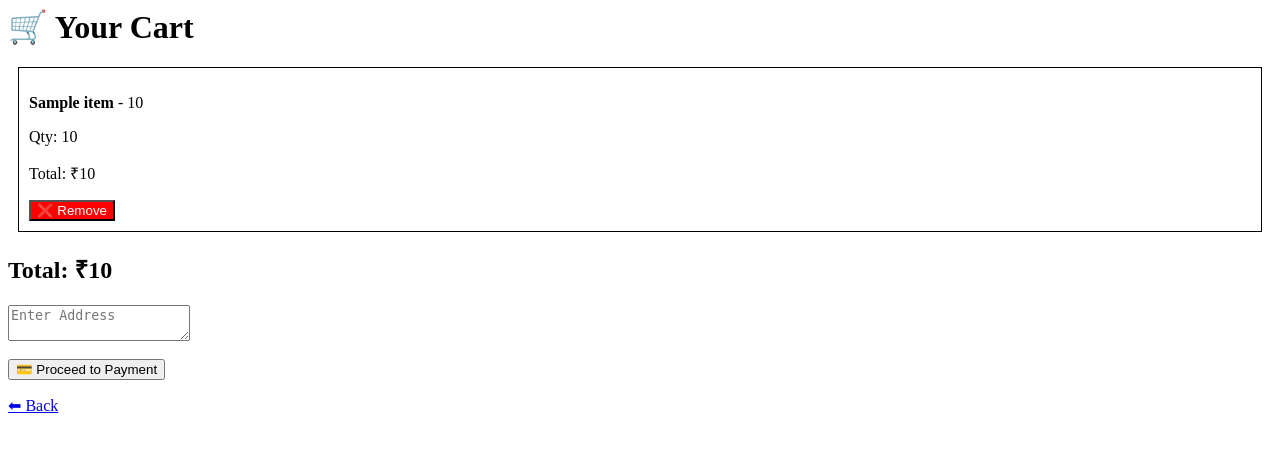
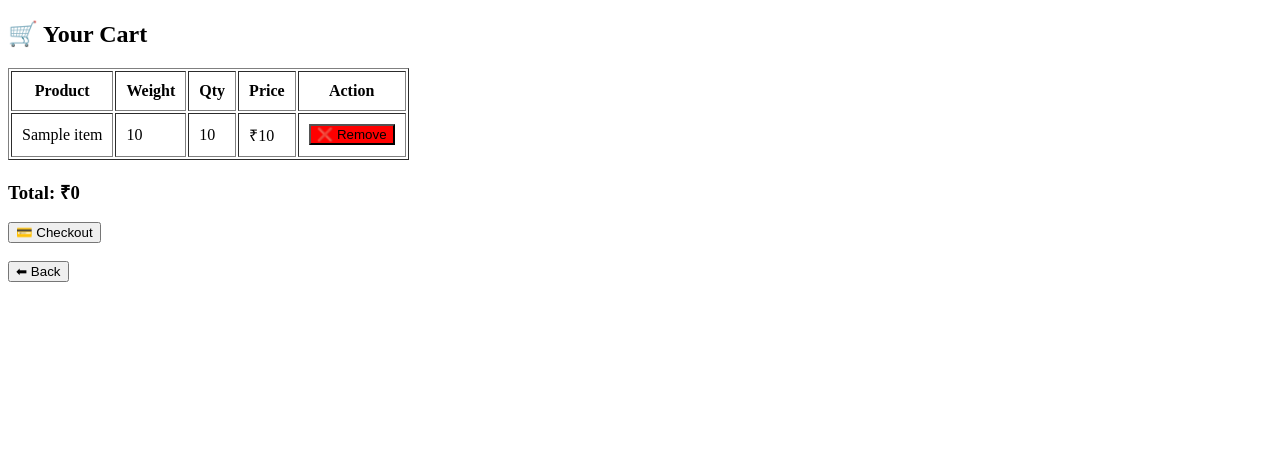
Before and after one commit to SagarBorekar/sayali-shop, a Flask app: template templates/cart.html in a window 1280 px wide. Shown: the top 452 px of the page. Run offline with Flask 3, Linux system fonts and the light colour scheme; the template is opened without the code that fills it: most values are stand-ins (such as "Sample title", 1, 10 or a date in 2020).

Commit message:
Update cart.html

```diff
--- a/templates/cart.html
+++ b/templates/cart.html
@@ -1,26 +1,53 @@
-<h1>🛒 Your Cart</h1>
+<!DOCTYPE html>
+<html>
+<head>
+<title>Cart</title>
+</head>
+<body>
+
+<h2>🛒 Your Cart</h2>
+
+{% if cart %}
+<table border="1" cellpadding="10">
+<tr>
+<th>Product</th>
+<th>Weight</th>
+<th>Qty</th>
+<th>Price</th>
+<th>Action</th>
+</tr>
+
+{% set total = 0 %}
 
 {% for item in cart %}
-<div style="border:1px solid black; padding:10px; margin:10px;">
+<tr>
+<td>{{ item.name }}</td>
+<td>{{ item.weight }}</td>
+<td>{{ item.qty }}</td>
+<td>₹{{ item.price }}</td>
 
-<p><b>{{item.name}}</b> - {{item.weight}}</p>
-<p>Qty: {{item.qty}}</p>
-<p>Total: ₹{{item.total}}</p>
+<td>
+<a href="/remove_from_cart/{{ loop.index0 }}">
+<button style="background:red;">❌ Remove</button>
+</a>
+</td>
+</tr>
 
-<a href="/remove_from_cart/{{loop.index0}}">
-<button style="background:red; color:white;">❌ Remove</button>
-</a>
-
-</div>
+{% set total = total + item.price %}
 {% endfor %}
 
-<h2>Total: ₹{{total}}</h2>
+</table>
 
-<form method="POST" action="/checkout">
-<textarea name="address" placeholder="Enter Address"></textarea>
+<h3>Total: ₹{{ total }}</h3>
+
+<a href="/payment"><button>💳 Checkout</button></a>
+
+{% else %}
+<p>Cart is empty</p>
+{% endif %}
+
 <br><br>
-<form method="POST" action="/checkout">
-<button>💳 Proceed to Payment</button>
-</form>
+<a href="/"><button>⬅ Back</button></a>
 
-<a href="/">⬅ Back</a>
+</body>
+</html>
```
